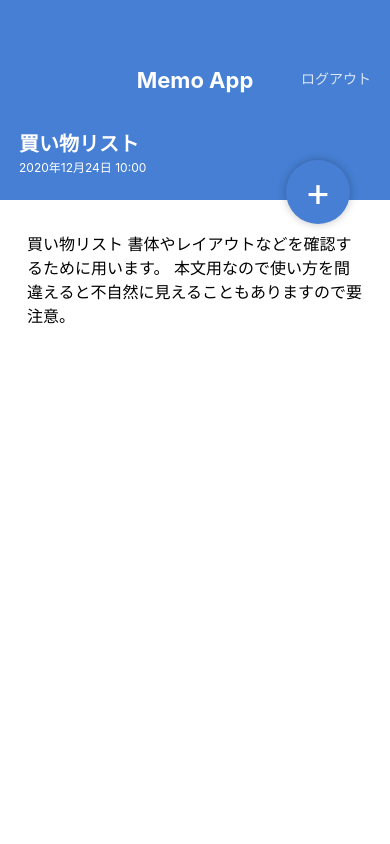
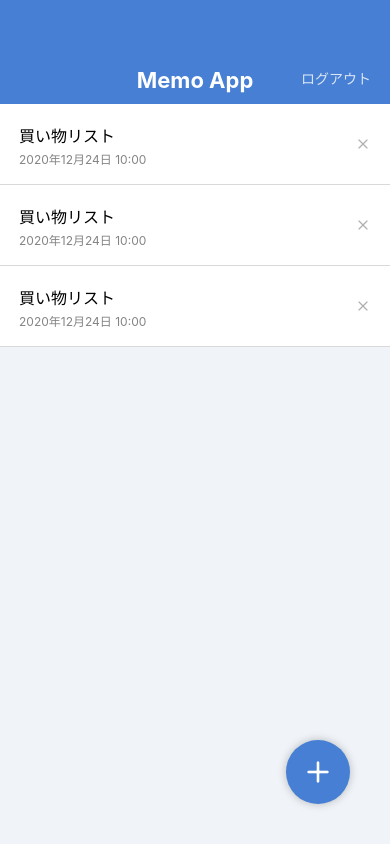
Before and after one commit to pitoge/MemoApp, a React Native app: screen / in a window 390 px wide. Built offline with nearby package versions, Linux system fonts and the light colour scheme.

Commit message:
Install @expo/vector-icons

```diff
--- a/App.jsx
+++ b/App.jsx
@@ -1,8 +1,8 @@
 import React from 'react';
 
 import MemoListScreen from './src/screens/MemoListScreen';
-import MemoDetailScreen from './src/screens/MemoDetailScreen';
+// import MemoDetailScreen from './src/screens/MemoDetailScreen';
 
 export default function App() {
-  return <MemoDetailScreen />;
+  return <MemoListScreen />;
 }
--- a/package.json
+++ b/package.json
@@ -10,6 +10,7 @@
     "eject": "expo eject"
   },
   "dependencies": {
+    "@expo/vector-icons": "^10.2.1",
     "expo": "~44.0.0",
     "expo-status-bar": "~1.2.0",
     "expo-updates": "~0.11.6",
--- a/src/components/CircleButton.jsx
+++ b/src/components/CircleButton.jsx
@@ -1,19 +1,20 @@
 import React from 'react';
-import { View, Text, StyleSheet } from 'react-native';
+import { View, StyleSheet } from 'react-native';
 import { string, shape } from 'prop-types';
+import { Feather } from '@expo/vector-icons';
 
 export default function CircleButton(props) {
-  const { children, style } = props;
+  const { style, name } = props;
   return (
     <View style={[styles.circleButton, style]}>
-      <Text style={styles.circleButtonLabel}>{children}</Text>
+      <Feather name={name} size={32} color="white" />
     </View>
   );
 }
 
 CircleButton.propTypes = {
-  children: string.isRequired,
   style: shape(),
+  name: string.isRequired,
 };
 
 CircleButton.defaultProps = {
--- a/src/components/MemoList.jsx
+++ b/src/components/MemoList.jsx
@@ -1,5 +1,7 @@
 import React from 'react';
 import { View, Text, StyleSheet } from 'react-native';
+
+import { Feather } from '@expo/vector-icons';
 
 export default function MemoList() {
   return (
@@ -10,7 +12,7 @@
           <Text style={styles.memoListItemDate}>2020年12月24日 10:00</Text>
         </View>
         <View>
-          <Text>×</Text>
+          <Feather name="x" size={16} color="#B0B0B0" />
         </View>
       </View>
 
@@ -20,7 +22,7 @@
           <Text style={styles.memoListItemDate}>2020年12月24日 10:00</Text>
         </View>
         <View>
-          <Text>×</Text>
+          <Feather name="x" size={16} color="#B0B0B0" />
         </View>
       </View>
 
@@ -30,7 +32,7 @@
           <Text style={styles.memoListItemDate}>2020年12月24日 10:00</Text>
         </View>
         <View>
-          <Text>×</Text>
+          <Feather name="x" size={16} color="#B0B0B0" />
         </View>
       </View>
     </View>
--- a/src/screens/MemoDetailScreen.jsx
+++ b/src/screens/MemoDetailScreen.jsx
@@ -1,5 +1,7 @@
 import React from 'react';
-import { View, ScrollView, Text, StyleSheet } from 'react-native';
+import {
+  View, ScrollView, Text, StyleSheet,
+} from 'react-native';
 
 import AppBar from '../components/AppBar';
 import CircleButton from '../components/CircleButton';
@@ -15,11 +17,12 @@
 
       <ScrollView style={Styles.memoBody}>
         <Text style={Styles.memoText}>
-          買い物リスト 書体やレイアウトなどを確認するために用います。
+          買い物リスト
+          書体やレイアウトなどを確認するために用います。
           本文用なので使い方を間違えると不自然に見えることもありますので要注意。
         </Text>
       </ScrollView>
-      <CircleButton style={{ top: 160, bottom: 'auto' }}>+</CircleButton>
+      <CircleButton style={{ top: 160, bottom: 'auto' }} name="edit-2" />
     </View>
   );
 }
--- a/src/screens/MemoListScreen.jsx
+++ b/src/screens/MemoListScreen.jsx
@@ -10,7 +10,7 @@
     <View style={styles.container}>
       <AppBar />
       <MemoList />
-      <CircleButton>+</CircleButton>
+      <CircleButton name="plus" />
     </View>
   );
 }
```
Also changed, not shown: 1 other file (tests, documents, lock files or other folders).
